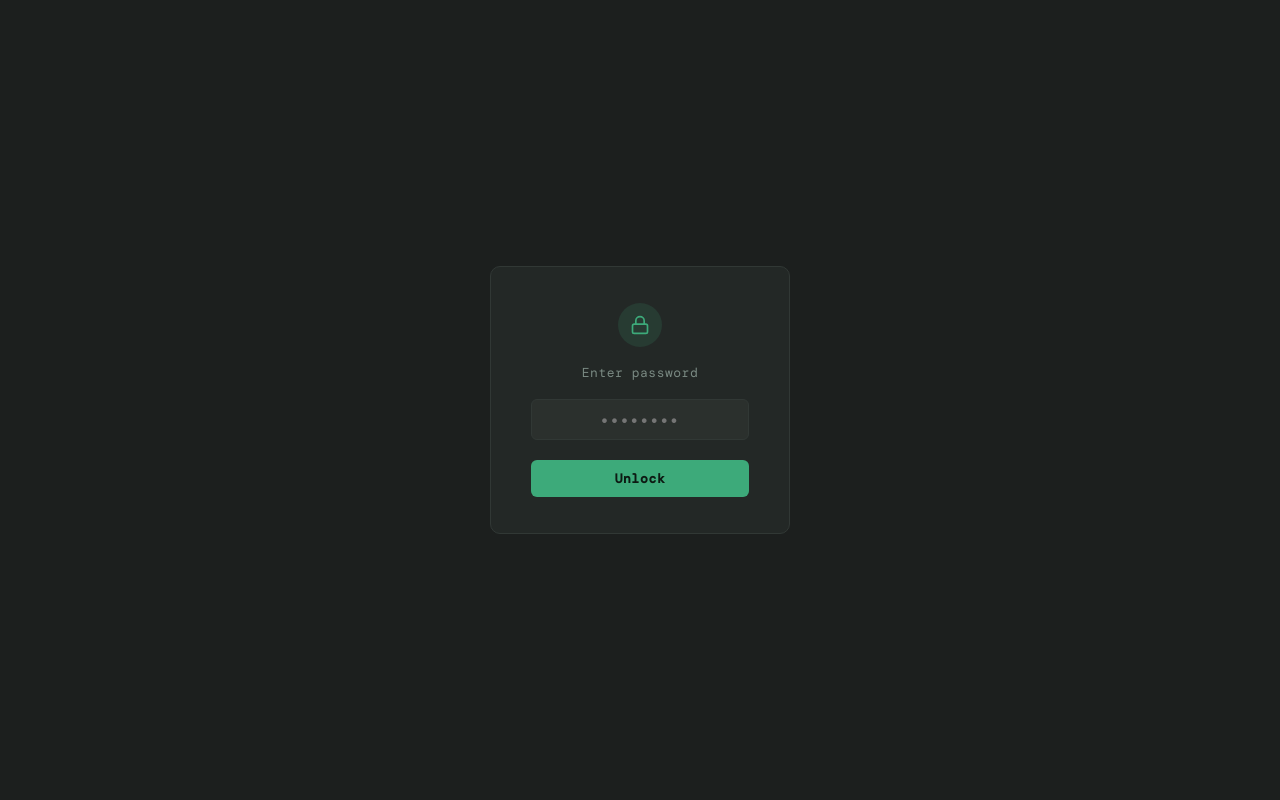
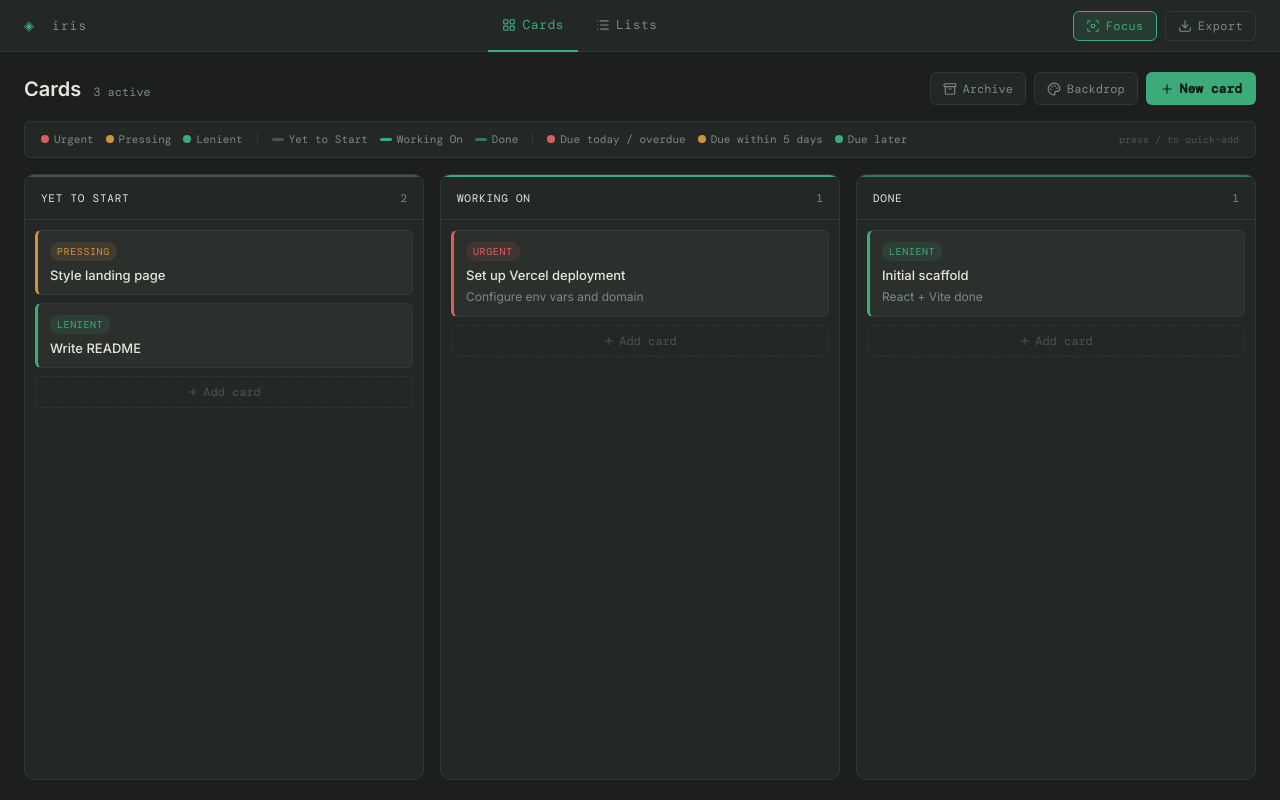
Before and after one commit to auraluvsu/Iris, a React (Vite) app: page / in a window 1280 px wide. Built offline with nearby package versions, Linux system fonts and the light colour scheme; a web font is replaced by a local one.

Commit message:
feat: remove password gate

```diff
--- a/src/App.jsx
+++ b/src/App.jsx
@@ -1,6 +1,5 @@
 import { useState } from 'react'
 import './index.css'
-import PasswordGate  from './components/PasswordGate'
 import Topbar        from './components/Topbar'
 import TasksPage     from './pages/TasksPage'
 import ListsPage     from './pages/ListsPage'
@@ -12,13 +11,9 @@ function Dashboard() {
   const [page,      setPage]      = useState('tasks')
   const [focusOpen, setFocusOpen] = useState(false)
   const [visible,   setVisible]   = useState(false)
-
-  // cards state lifted so FocusMode can read + mutate it
-  // TasksPage manages its own localStorage but we sync via a shared reload key
   const [reloadKey, setReloadKey] = useState(0)
 
   const handleFocusDone = (cardId) => {
-    // move card to done stage in localStorage
     try {
       const cards   = JSON.parse(localStorage.getItem('cards')) || []
       const updated = cards.map(c => c.id === cardId ? { ...c, stage: 'done' } : c)
@@ -31,7 +26,6 @@ function Dashboard() {
     try { return JSON.parse(localStorage.getItem('cards')) || [] } catch { return [] }
   }
 
-  // Fade in on mount
   useState(() => {
     requestAnimationFrame(() => setTimeout(() => setVisible(true), 30))
   })
@@ -61,15 +55,6 @@ function Dashboard() {
 }
 
 export default function App() {
-  const [unlocked, setUnlocked] = useState(() => sessionStorage.getItem('unlocked') === 'true')
-
-  const unlock = () => {
-    sessionStorage.setItem('unlocked', 'true')
-    setUnlocked(true)
-  }
-
-  if (!unlocked) return <PasswordGate onUnlock={unlock} />
-
   return (
     <PomodoroProvider>
       <Dashboard />
--- a/src/components/Topbar.jsx
+++ b/src/components/Topbar.jsx
@@ -5,7 +5,7 @@ export default function Topbar({ page, setPage, onFocus }) {
   return (
     <header style={styles.header}>
       <span style={styles.logo}>
-        <span style={styles.logoAccent}>◈</span> dashboard
+        <span style={styles.logoAccent}>◈</span> iris
       </span>
       <nav style={styles.nav}>
         <TabBtn active={page === 'tasks'} onClick={() => setPage('tasks')} icon={<LayoutGrid size={14}/>}>Cards</TabBtn>
```
